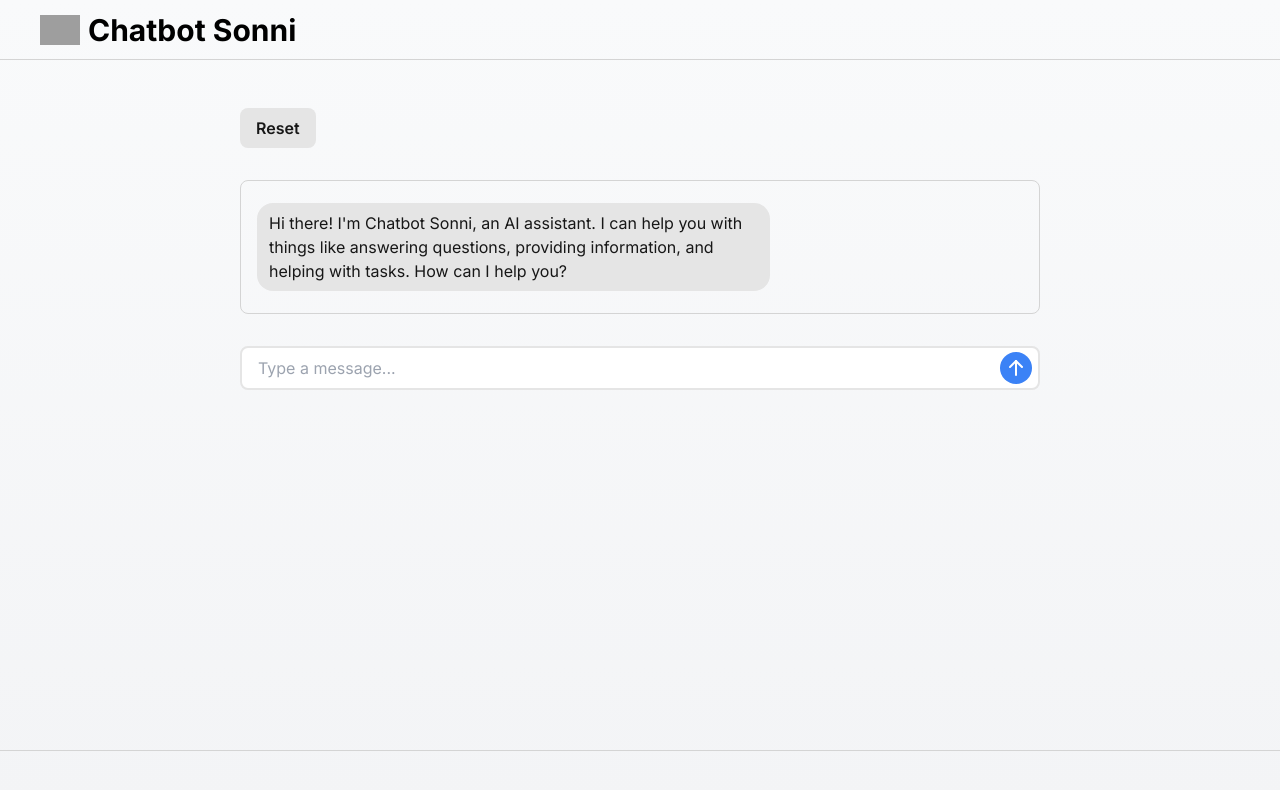
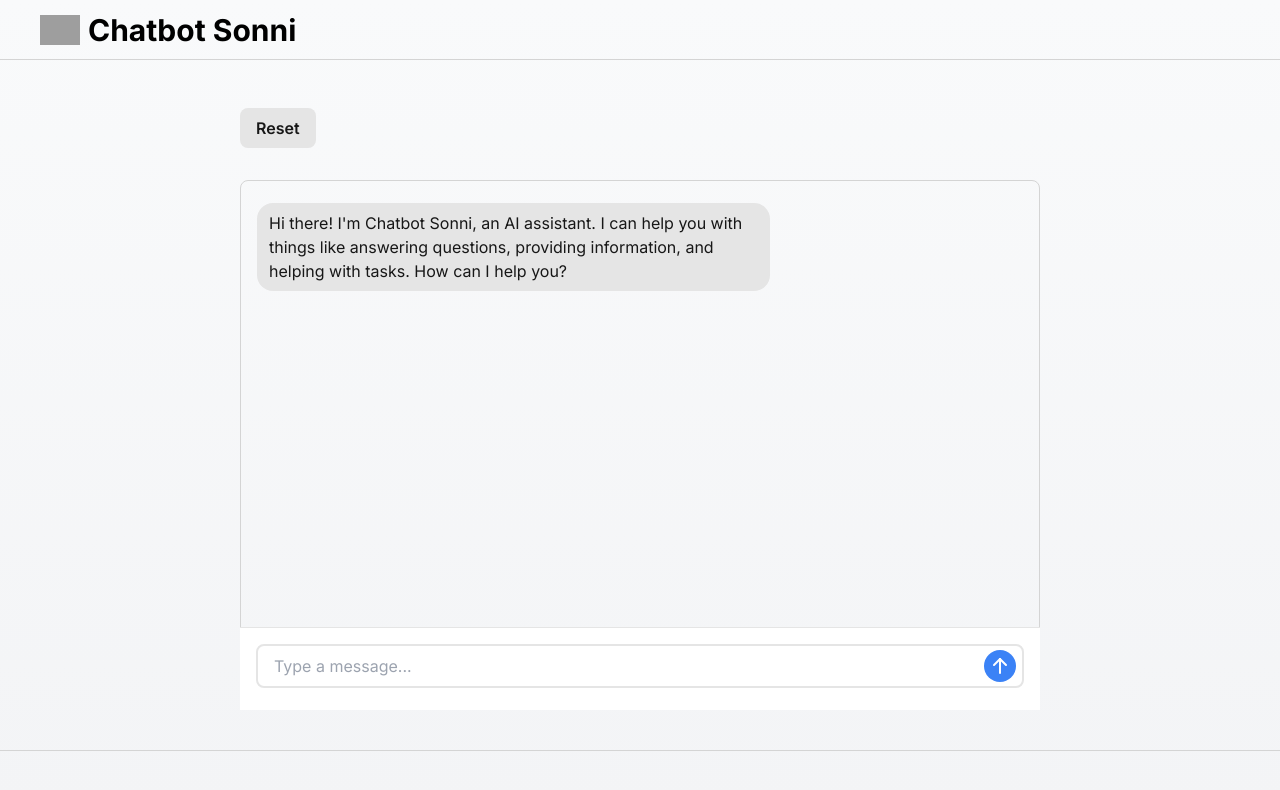
Before and after one commit to nqd1/chatbot-ui-lite, a Next.js app: page / in a window 1280 px wide. Shown: the top 790 px of the page. Built offline with nearby package versions, Linux system fonts and the light colour scheme; grey boxes are pictures that could not be loaded.

Commit message:
\n\n\n\n\n\n

```diff
--- a/components/Chat/Chat.tsx
+++ b/components/Chat/Chat.tsx
@@ -1,5 +1,5 @@
 import { Message } from "@/types";
-import { FC, useEffect, useRef } from "react";
+import { FC } from "react";
 import { ChatInput } from "./ChatInput";
 import { ChatLoader } from "./ChatLoader";
 import { ChatMessage } from "./ChatMessage";
@@ -13,23 +13,13 @@ interface Props {
 }
 
 export const Chat: FC<Props> = ({ messages, loading, onSend, onReset }) => {
-  const messagesEndRef = useRef<HTMLDivElement>(null);
-
-  const scrollToBottom = () => {
-    messagesEndRef.current?.scrollIntoView({ behavior: "smooth" });
-  };
-
-  useEffect(() => {
-    scrollToBottom();
-  }, [messages, loading]);
-
   return (
     <div className="flex flex-col h-full">
       <div className="flex flex-row justify-between items-center mb-4 sm:mb-8">
         <ResetChat onReset={onReset} />
       </div>
 
-      <div className="flex-1 overflow-y-auto flex flex-col rounded-lg px-2 sm:p-4 sm:border border-neutral-300">
+      <div className="flex-1 overflow-y-auto rounded-lg px-2 sm:p-4 sm:border border-neutral-300">
         {messages.map((message, index) => (
           <div
             key={index}
@@ -44,11 +34,9 @@ export const Chat: FC<Props> = ({ messages, loading, onSend, onReset }) => {
             <ChatLoader />
           </div>
         )}
-
-        <div ref={messagesEndRef} />
       </div>
 
-      <div className="mt-4 sm:mt-8 w-full">
+      <div className="sticky bottom-0 left-0 right-0 bg-white border-t border-neutral-200 p-4">
         <ChatInput onSend={onSend} />
       </div>
     </div>
--- a/pages/index.tsx
+++ b/pages/index.tsx
@@ -120,15 +120,14 @@ export default function Home() {
       <div className="flex flex-col h-screen">
         <Navbar />
 
-        <div className="flex-1 overflow-auto sm:px-10 pb-4 sm:pb-10">
-          <div className="max-w-[800px] mx-auto mt-4 sm:mt-12">
+        <div className="flex-1 overflow-hidden sm:px-10 pb-4 sm:pb-10">
+          <div className="max-w-[800px] mx-auto mt-4 sm:mt-12 h-full">
             <Chat
               messages={messages}
               loading={loading}
               onSend={handleSend}
               onReset={handleReset}
             />
-            <div ref={messagesEndRef} />
           </div>
         </div>
         <Footer />
```
